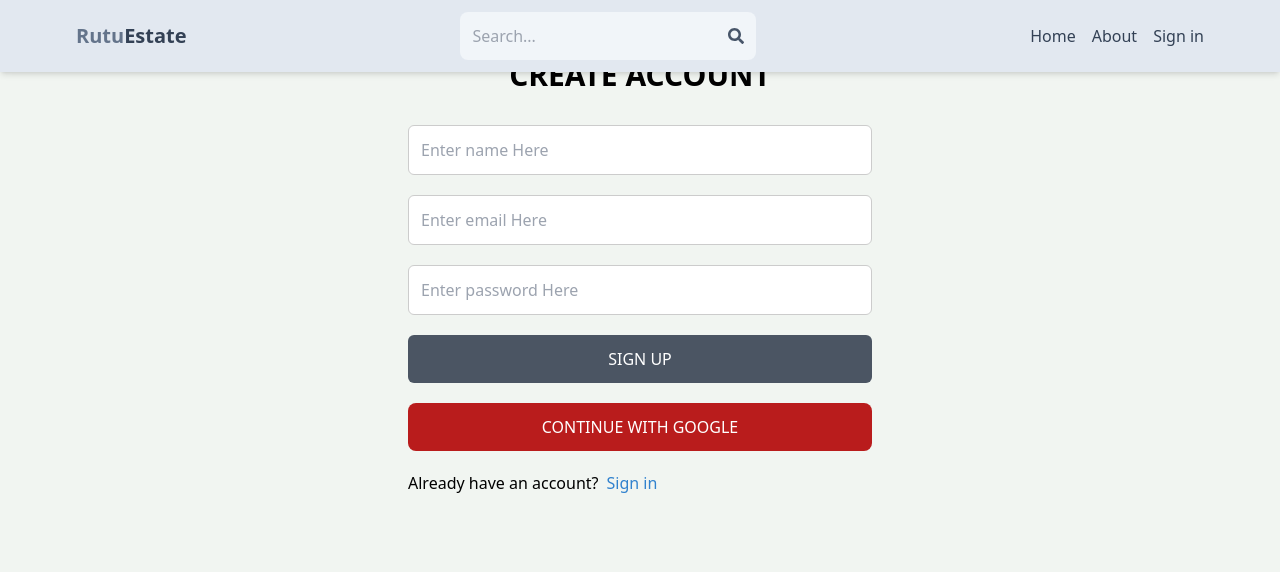
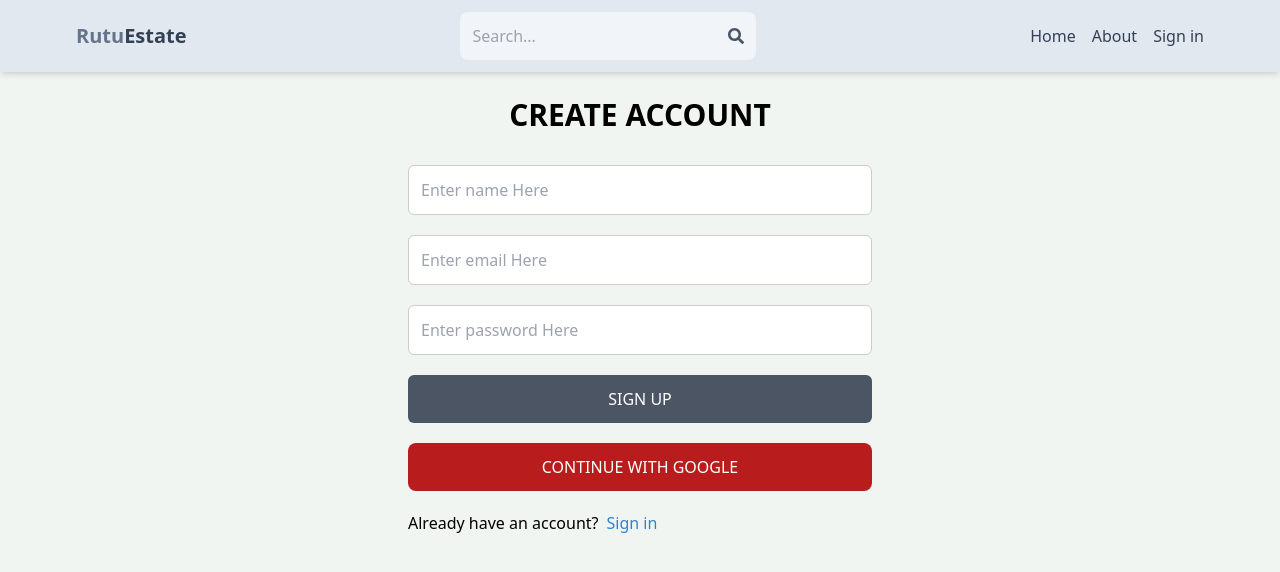
Before and after one commit to ReeturajKumar/Rutu_Estate, a React (Vite) app in the folder client/: page /sign-up in a window 1280 px wide. Shown: the top 572 px of the page. Built offline with nearby package versions, Linux system fonts and the light colour scheme; no server answers.

Commit message:
fixing css

```diff
--- a/client/src/Components/CSS/Signup.css
+++ b/client/src/Components/CSS/Signup.css
@@ -5,6 +5,7 @@
 }
 
 .success-message {
+  padding-top: 40px;
   background-color: #d4edda;
   color: #155724;
   padding: 10px;
@@ -13,6 +14,7 @@
 }
 
 .signup-title {
+  padding-top: 40px;
   margin-top: 1.75rem;
   font-size: 1.875rem;
   text-align: center;
```
